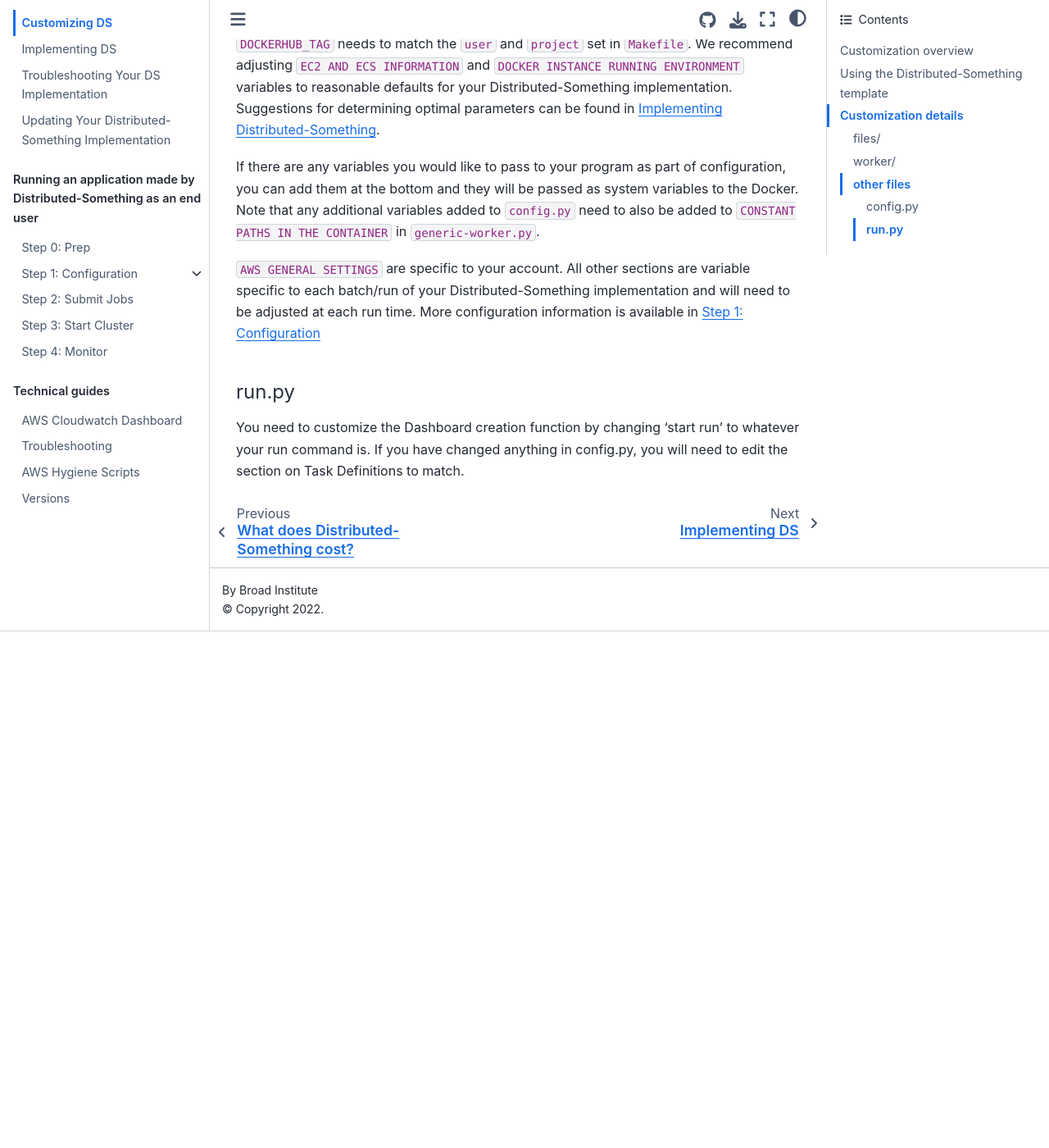
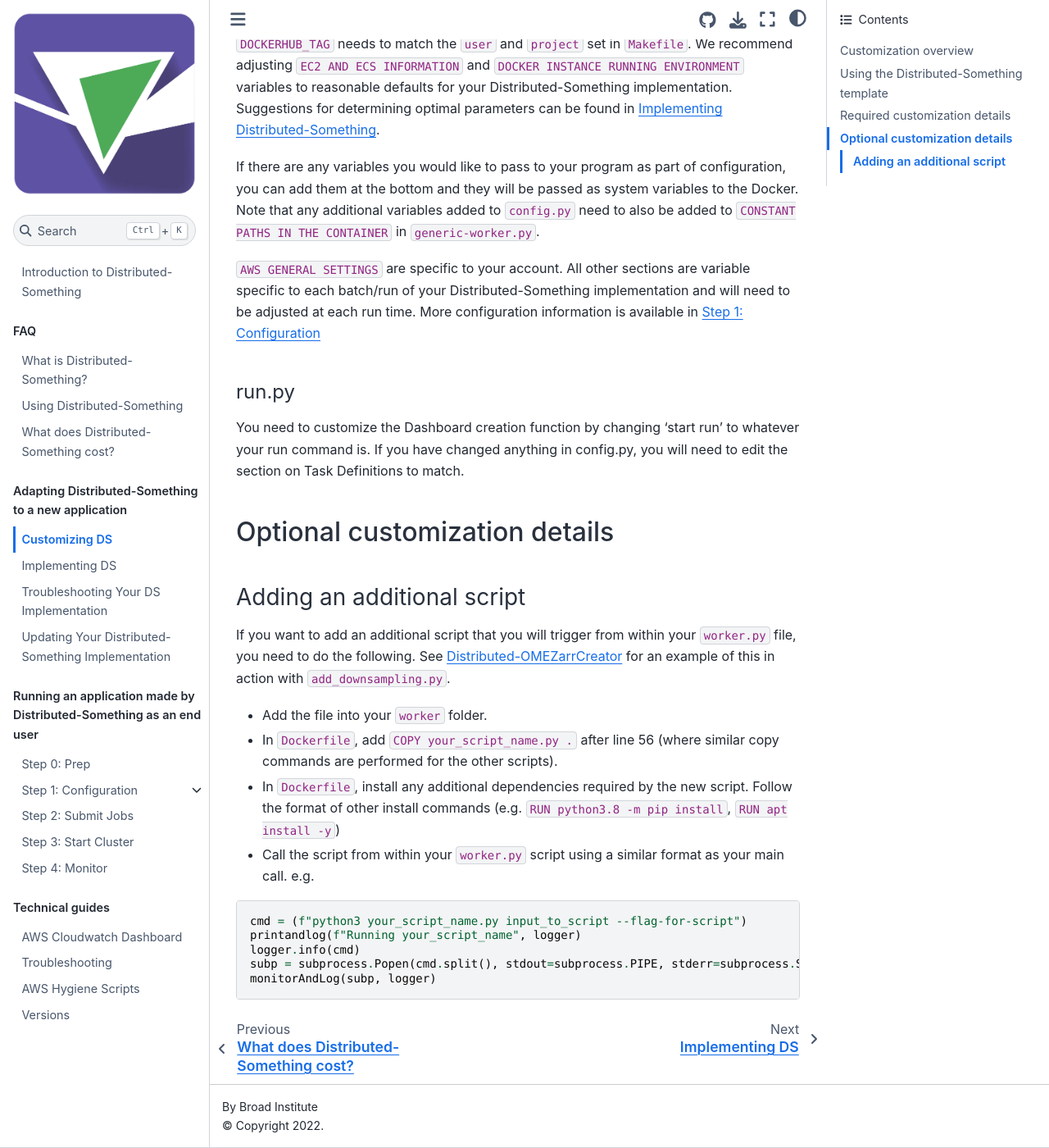
Before and after one commit to DistributedScience/Distributed-Something, a Jupyter Book: the page built from documentation/DS-documentation/customizing_DS.md, in a window 1280 px wide and 1400 px high, scrolled down 3535 px. Shown: the whole window at 82% size. Built offline with Jupyter Book 1.0.4 settings and Sphinx 7.4.7 and the Sphinx Book theme 1.1.4, drawn with Linux system fonts in a browser that asks for light colours; before the commit the page ends 4305 px from its top, so only the background shows below that; some of the changed text lies outside the part shown.

Commit message:
how to call another script

````diff
--- a/documentation/DS-documentation/customizing_DS.md
+++ b/documentation/DS-documentation/customizing_DS.md
@@ -41,7 +41,7 @@
 Distributed-Something is a template repository.
 Read more about [Github template repositories](https://docs.github.com/en/repositories/creating-and-managing-repositories/creating-a-repository-from-a-template) and follow the instructions to create your own project repository from the template.
 
-## Customization details
+## Required customization details
 
 There are many points at which you will need to customize Distributed-Something for your own implementation; These customization points are summarized below.
 Files that do not require any customization are not listed.
@@ -115,3 +115,24 @@
 
 You need to customize the Dashboard creation function by changing 'start run' to whatever your run command is.
 If you have changed anything in config.py, you will need to edit the section on Task Definitions to match.
+
+## Optional customization details
+
+### Adding an additional script
+
+If you want to add an additional script that you will trigger from within your `worker.py` file, you need to do the following.
+See [Distributed-OMEZarrCreator](https://github.com/DistributedScience/Distributed-OMEZarrCreator) for an example of this in action with `add_downsampling.py`.
+
+- Add the file into your `worker` folder.
+- In `Dockerfile`, add `COPY your_script_name.py .` after line 56 (where similar copy commands are performed for the other scripts).
+- In `Dockerfile`, install any additional dependencies required by the new script.
+Follow the format of other install commands (e.g. `RUN python3.8 -m pip install`, `RUN apt install -y`)
+- Call the script from within your `worker.py` script using a similar format as your main call. e.g.
+
+```python
+cmd = (f"python3 your_script_name.py input_to_script --flag-for-script")
+printandlog(f"Running your_script_name", logger)
+logger.info(cmd)
+subp = subprocess.Popen(cmd.split(), stdout=subprocess.PIPE, stderr=subprocess.STDOUT)
+monitorAndLog(subp, logger)
+```
````
